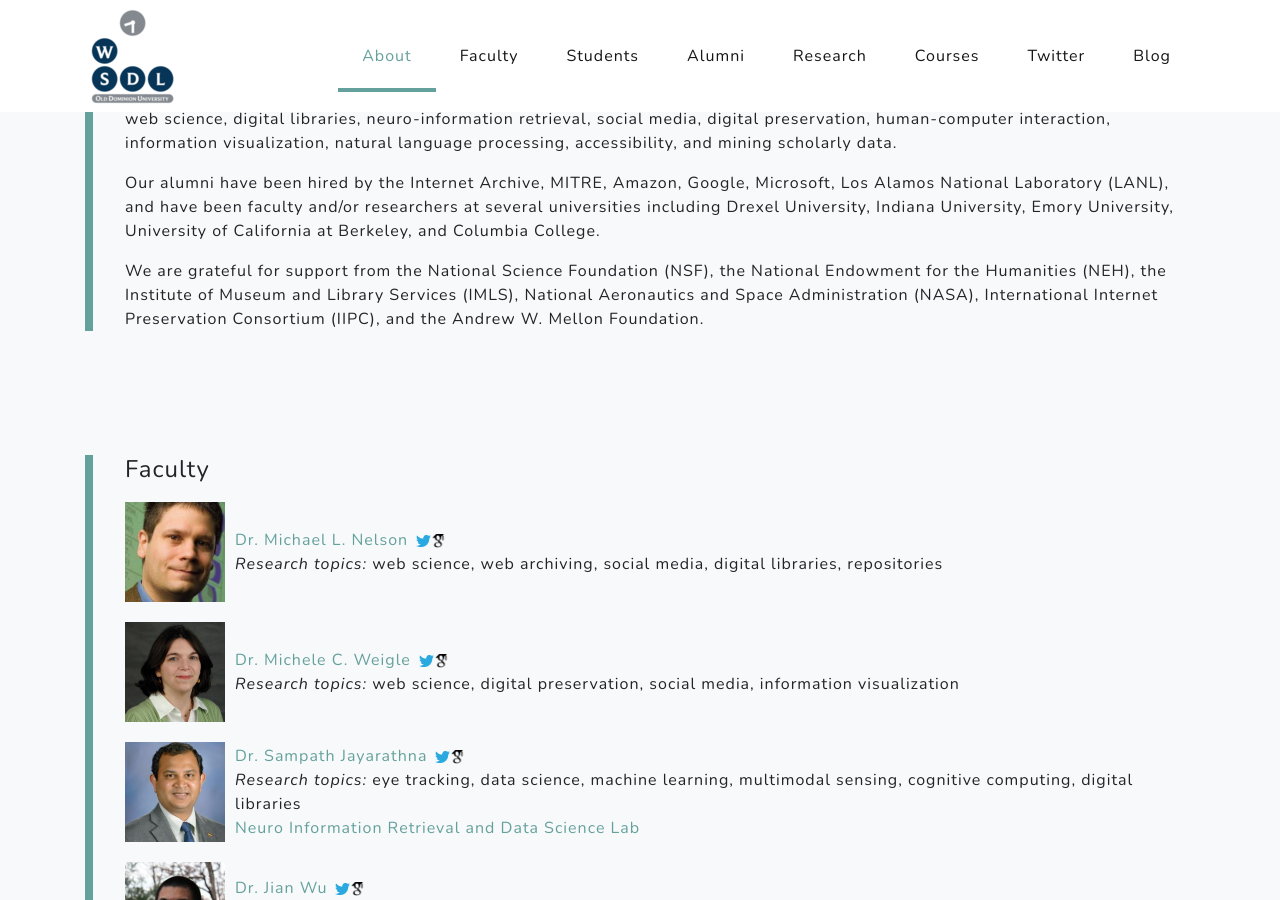
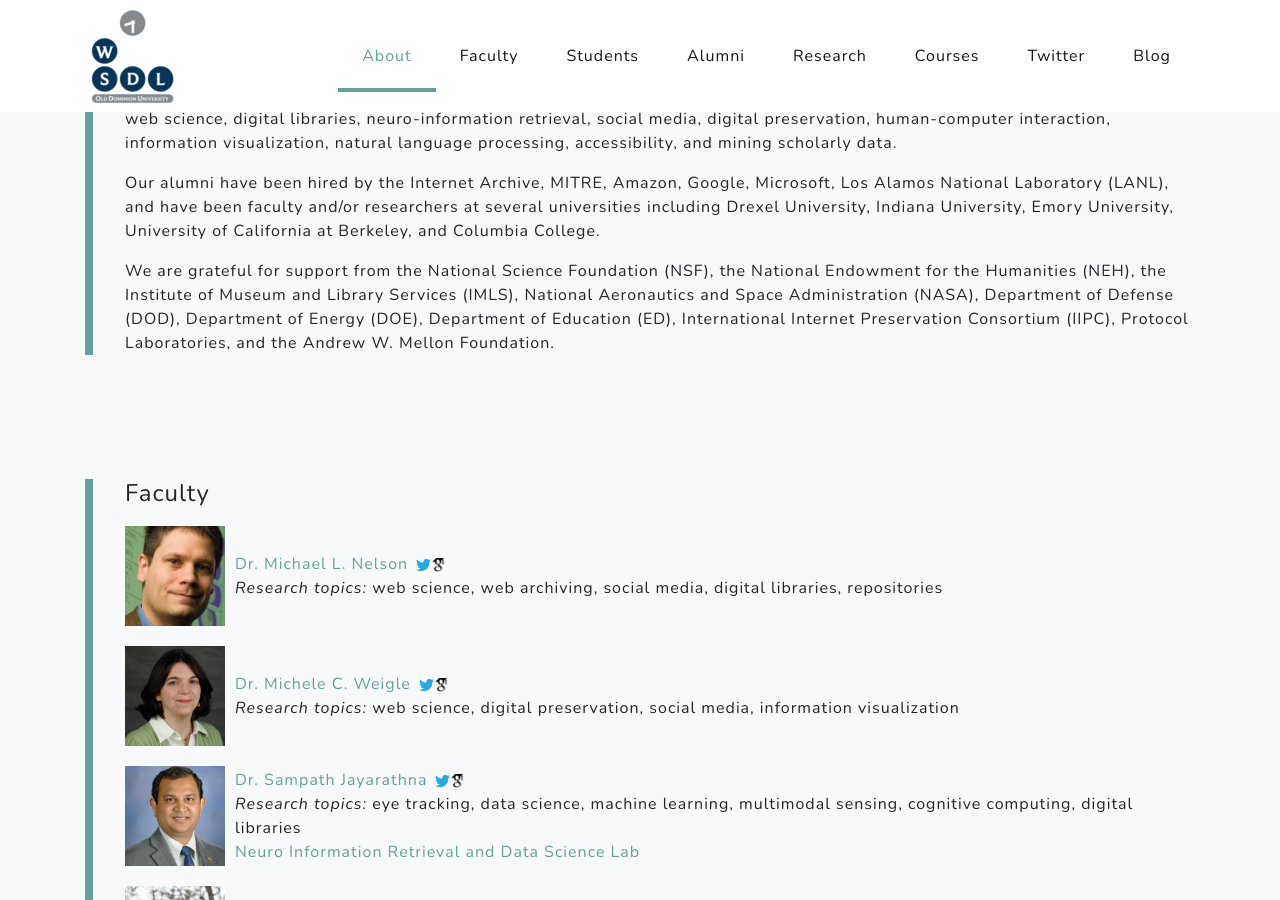
Before and after one commit to oduwsdl/oduwsdl.github.io, a Jekyll site: the page built from index.html, in a window 1280 px wide and 900 px high, scrolled down 1074 px. Built offline with Jekyll 4.4.1, drawn with Linux system fonts in a browser that asks for light colours; nearby versions of some CDN libraries; comment, search, counter and statistics services are not loaded.

Commit message:
updated list of funders

```diff
--- a/index.html
+++ b/index.html
@@ -35,7 +35,7 @@
 Indiana University, Emory University, University of California at Berkeley, and Columbia College.
             <p>
               We are grateful for support from the National Science Foundation (NSF), the National Endowment for the Humanities
-(NEH), the Institute of Museum and Library Services (IMLS), National Aeronautics and Space Administration (NASA), International Internet Preservation Consortium (IIPC), and the Andrew W. Mellon Foundation.
+(NEH), the Institute of Museum and Library Services (IMLS), National Aeronautics and Space Administration (NASA), Department of Defense (DOD), Department of Energy (DOE), Department of Education (ED), International Internet Preservation Consortium (IIPC), Protocol Laboratories, and the Andrew W. Mellon Foundation.
 
           </div>
         </div>
```
